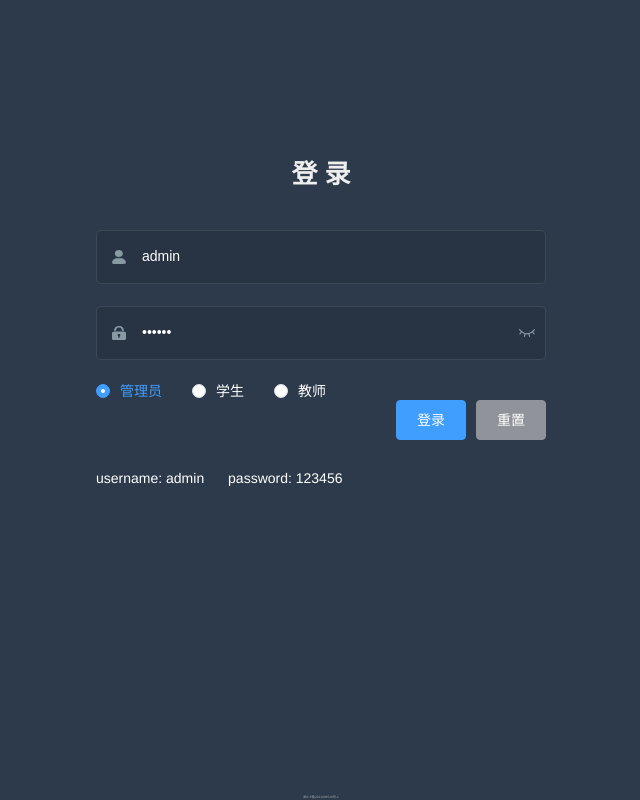
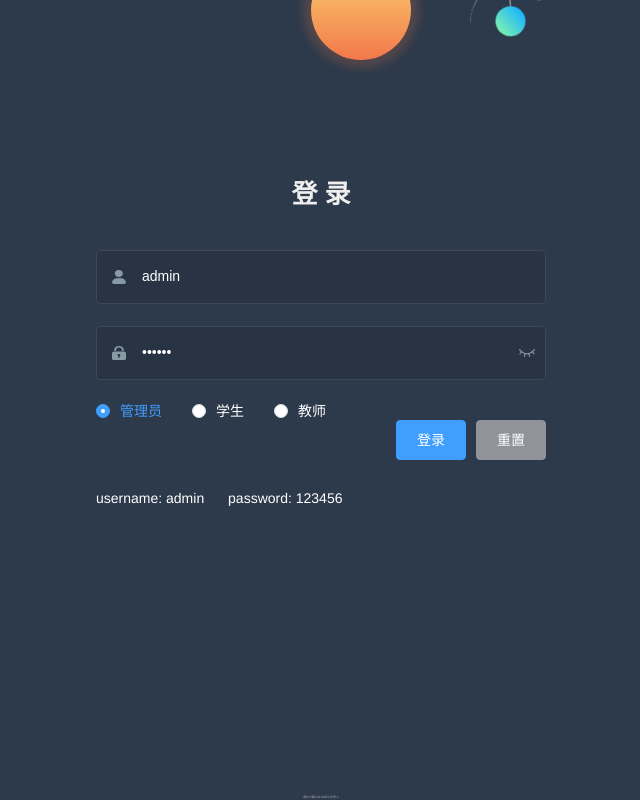
Before and after one commit to huangyan321/campus_epidemic_management_platform, a Vue app in the folder webfront/: page /#/login in a window 1280 px wide. Shown: the whole page, without its empty margins (319-959 px from the left). Built offline with nearby package versions, Linux system fonts and the light colour scheme.

Commit message:
加入css特效

```diff
--- /dev/null
+++ b/webfront/src/styles/simulation.css
@@ -0,0 +1,75 @@
+
+.container {
+  font-size: 10px;
+  width: 100%;
+  height: 100%;
+  position: relative;
+  display: flex;
+  align-items: center;
+  justify-content: center;
+}
+.sun {
+  position: absolute;
+  width: 10em;
+  height: 10em;
+  background: linear-gradient(#fcd670, #f2784b);
+  border-radius: 50%;
+  box-shadow: 0 0 8px 8px rgba(242, 120, 75, 0.2);
+}
+
+.earth {
+  --diameter: 30;
+  --duration: 36.5;
+}
+
+.moon {
+  --diameter: 8;
+  --duration: 2.7;
+  top: 0.3em;
+  right: 0.3em;
+}
+
+.earth,
+.moon {
+  position: absolute;
+  width: calc(var(--diameter) * 1em);
+  height: calc(var(--diameter) * 1em);
+  border-width: 0.1em;
+  border-style: solid solid none none;
+  border-color: silver transparent transparent transparent;
+  border-radius: 50%;
+  animation: orbit linear infinite;
+  animation-duration: calc(var(--duration) * 1s);
+}
+
+@keyframes orbit {
+  to {
+      transform: rotate(1turn);
+  }
+}
+
+.earth::before {
+  --diameter: 3;
+  --color: linear-gradient(#19b5fe, #7befb2);
+  --top: 2.8;
+  --right: 2.8;
+}
+
+.moon::before {
+  --diameter: 1.2;
+  --color: linear-gradient(#8d6e63, #ffe0b2);
+  --top: 0.8;
+  --right: 0.2;
+}
+
+.earth::before,
+.moon::before {
+  content: "";
+  position: absolute;
+  width: calc(var(--diameter) * 1em);
+  height: calc(var(--diameter) * 1em);
+  background: var(--color);
+  border-radius: 50%;
+  top: calc(var(--top) * 1em);
+  right: calc(var(--right) * 1em);
+}
--- a/webfront/src/views/login/index.vue
+++ b/webfront/src/views/login/index.vue
@@ -1,5 +1,11 @@
 <template>
   <div class="login-container">
+    <figure class="container">
+        <div class="sun"></div>
+        <div class="earth">
+          <div class="moon"></div>
+        </div>
+      </figure>
     <el-form
       ref="loginForm"
       :model="loginForm"
@@ -74,6 +80,7 @@
         <span> password: 123456</span>
       </div>
     </el-form>
+
     <div class="footer">
       <a href="http://beian.miit.gov.cn/" target="_blank" style="color: #a6a9ad"
         >闽ICP备2021008516号-1</a
@@ -153,7 +160,6 @@ export default {
           this.$store
             .dispatch("user/login", this.loginForm)
             .then(() => {
-
               // this.$router.push({ path: this.redirect || "/" });
               this.$router.push("/");
               this.loading = false;
@@ -178,7 +184,7 @@ export default {
 $bg: #283443;
 $light_gray: #fff;
 $cursor: #fff;
-
+@import url("~@/styles/simulation.css");
 @supports (-webkit-mask: none) and (not (cater-color: $cursor)) {
   .login-container .el-input input {
     color: $cursor;
```
